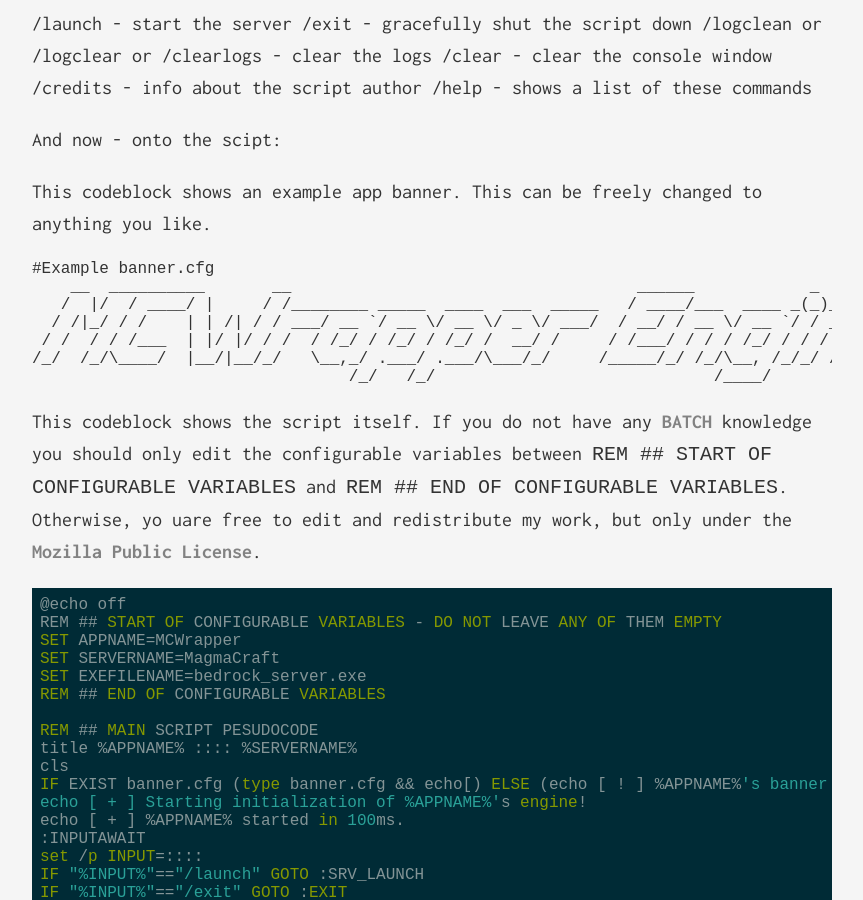
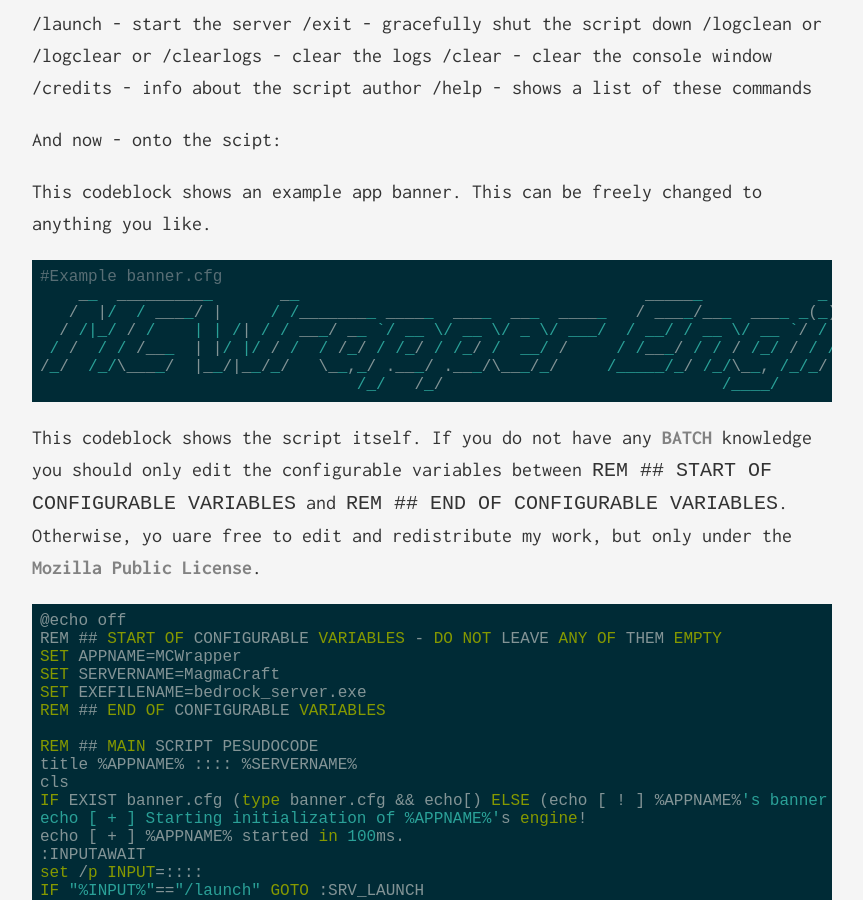
Before and after one commit to CalifaxYT/PersonalWS, a Jekyll site: the page built from _posts/020-06-30-minecraft-startup-scripts.markdown, in a window 1280 px wide and 900 px high, scrolled down 3555 px. Shown: the whole window, without its empty margins (208-1071 px from the left). Built offline with Jekyll 4.4.1, drawn with Linux system fonts in a browser that asks for light colours; comment, search, counter and statistics services are not loaded.

Commit message:
• Fix post •

````diff
--- a/_posts/020-06-30-minecraft-startup-scripts.markdown
+++ b/_posts/020-06-30-minecraft-startup-scripts.markdown
@@ -40,7 +40,7 @@ This codeblock shows an example app banner. This can be freely changed to anythi
 ```
 
 This codeblock shows the script itself. If you do not have any  [BATCH](https://en.wikipedia.org/wiki/Batch_file "Batch file on Wikipedia")  knowledge you should
-only edit the configurable variables between ``REM ## START OF CONFIGURABLE VARIABLES`` and ``REM ## END OF CONFIGURABLE VARIABLES``. Otherwise, yo uare free to edit and
+only edit the configurable variables between  ``REM ## START OF CONFIGURABLE VARIABLES``  and  ``REM ## END OF CONFIGURABLE VARIABLES`` . Otherwise, yo uare free to edit and
 redistribute my work, but only under the  [Mozilla Public License](https://en.wikipedia.org/wiki/Mozilla_Public_License "Mozilla Public License on Wikipedia").
 ```batch
 @echo off
@@ -152,7 +152,7 @@ GOTO INPUTAWAIT
 
 **The MC:Bedrock Edition Startup Script**
 
-This edition of the script allows server owners to start **ANY** server .exe. It *CAN NOT* auto-update (and redownload) the latest server build.
+This edition of the script allows server owners to start  **ANY**  server .exe. It *CAN NOT* auto-update (and redownload) the latest server build.
 The list of available commands is:
 
 /launch - start the server
@@ -165,7 +165,7 @@ The list of available commands is:
 And now - onto the scipt:
 
 This codeblock shows an example app banner. This can be freely changed to anything you like.
-```cfg
+```markdown
 #Example banner.cfg
     __  __________       __                                    ______            _
    /  |/  / ____/ |     / /________ _____  ____  ___  _____   / ____/___  ____ _(_)___  ___
@@ -175,9 +175,9 @@ This codeblock shows an example app banner. This can be freely changed to anythi
                                  /_/   /_/                             /____/
 ```
 
-This codeblock shows the script itself. If you do not have any [BATCH](https://en.wikipedia.org/wiki/Batch_file "Batch file on Wikipedia") knowledge you should
-only edit the configurable variables between ``REM ## START OF CONFIGURABLE VARIABLES`` and ``REM ## END OF CONFIGURABLE VARIABLES``. Otherwise, yo uare free to edit and
-redistribute my work, but only under the [Mozilla Public License](https://en.wikipedia.org/wiki/Mozilla_Public_License "Mozilla Public License on Wikipedia").
+This codeblock shows the script itself. If you do not have any  [BATCH](https://en.wikipedia.org/wiki/Batch_file "Batch file on Wikipedia")  knowledge you should
+only edit the configurable variables between  ``REM ## START OF CONFIGURABLE VARIABLES``  and  ``REM ## END OF CONFIGURABLE VARIABLES``. Otherwise, yo uare free to edit and
+redistribute my work, but only under the  [Mozilla Public License](https://en.wikipedia.org/wiki/Mozilla_Public_License "Mozilla Public License on Wikipedia").
 ```batch
 @echo off
 REM ## START OF CONFIGURABLE VARIABLES - DO NOT LEAVE ANY OF THEM EMPTY
````
